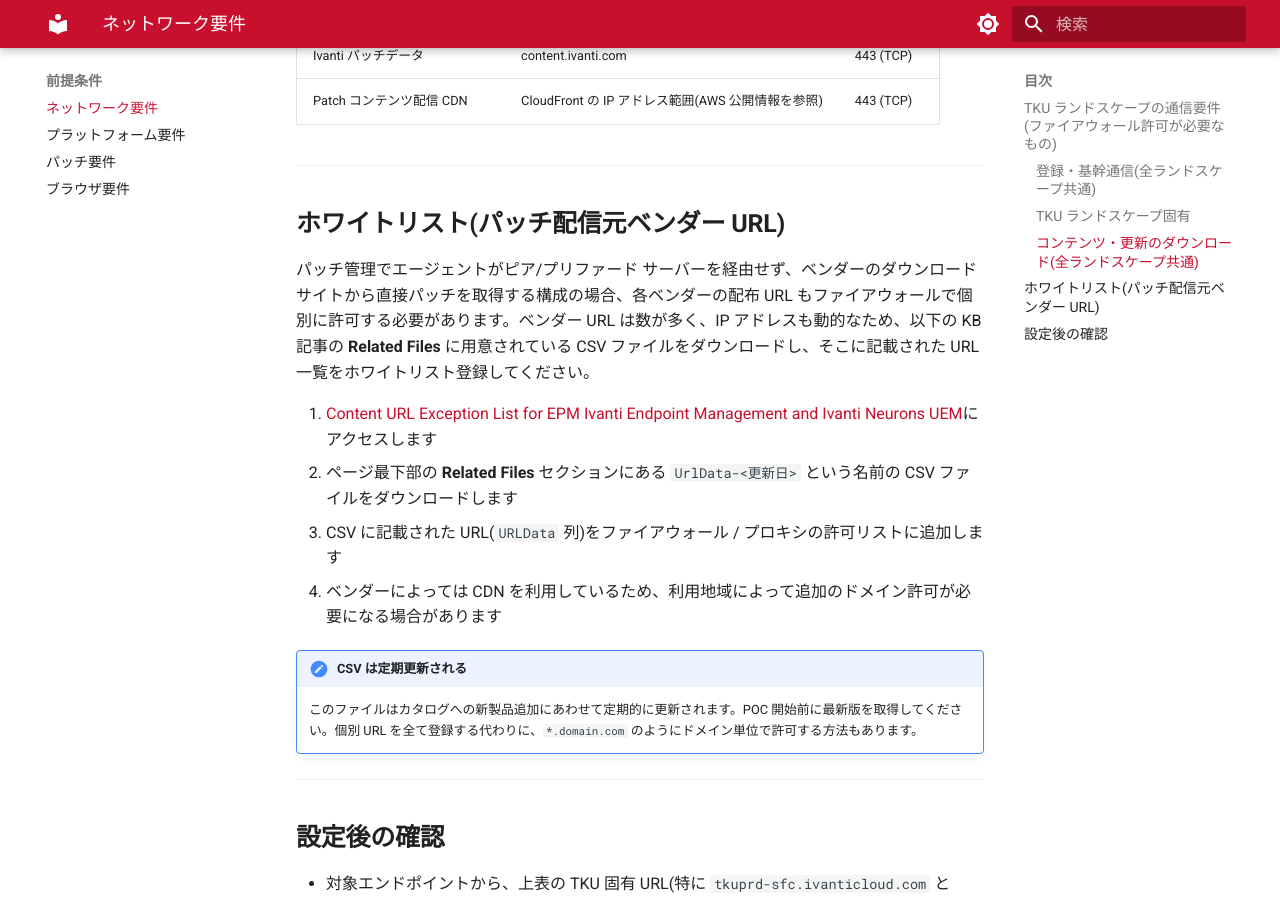
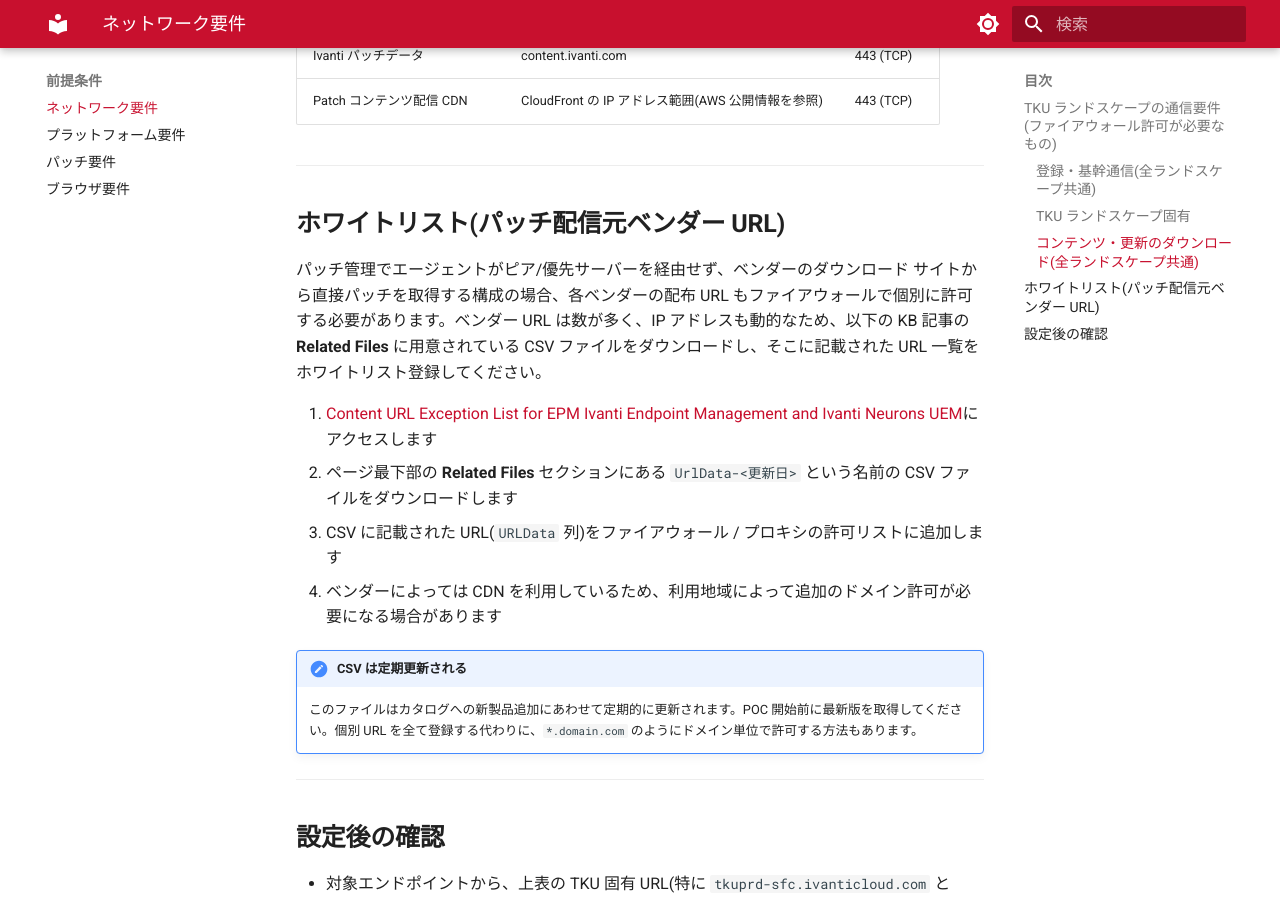
Before and after one commit to ivanti-jpse/neurons-poc-guide, an MkDocs documentation site: the page built from docs/prerequisites/network-requirements.md, in a window 1280 px wide and 900 px high, scrolled down 2684 px. Built offline with MkDocs 1.6.1 and Material for MkDocs 9.7.7, drawn with Linux system fonts in a browser that asks for light colours.

Commit message:
ネットワーク要件: プリファード サーバー -> 優先サーバー に表記統一

```diff
--- a/docs/prerequisites/network-requirements.md
+++ b/docs/prerequisites/network-requirements.md
@@ -58,7 +58,7 @@ Ivanti Neurons Platform / Neurons Agent は、テナントの「ランドスケ
 
 ## ホワイトリスト(パッチ配信元ベンダー URL)
 
-パッチ管理でエージェントがピア/プリファード サーバーを経由せず、ベンダーのダウンロード サイトから直接パッチを取得する構成の場合、各ベンダーの配布 URL もファイアウォールで個別に許可する必要があります。ベンダー URL は数が多く、IP アドレスも動的なため、以下の KB 記事の **Related Files** に用意されている CSV ファイルをダウンロードし、そこに記載された URL 一覧をホワイトリスト登録してください。
+パッチ管理でエージェントがピア/優先サーバーを経由せず、ベンダーのダウンロード サイトから直接パッチを取得する構成の場合、各ベンダーの配布 URL もファイアウォールで個別に許可する必要があります。ベンダー URL は数が多く、IP アドレスも動的なため、以下の KB 記事の **Related Files** に用意されている CSV ファイルをダウンロードし、そこに記載された URL 一覧をホワイトリスト登録してください。
 
 1. [Content URL Exception List for EPM Ivanti Endpoint Management and Ivanti Neurons UEM](https://hub.ivanti.com/s/article/Content-URL-exception-list-for-EPM-Ivanti-Endpoint-Management?language=en_US)にアクセスします
 2. ページ最下部の **Related Files** セクションにある `UrlData-<更新日>` という名前の CSV ファイルをダウンロードします
```
